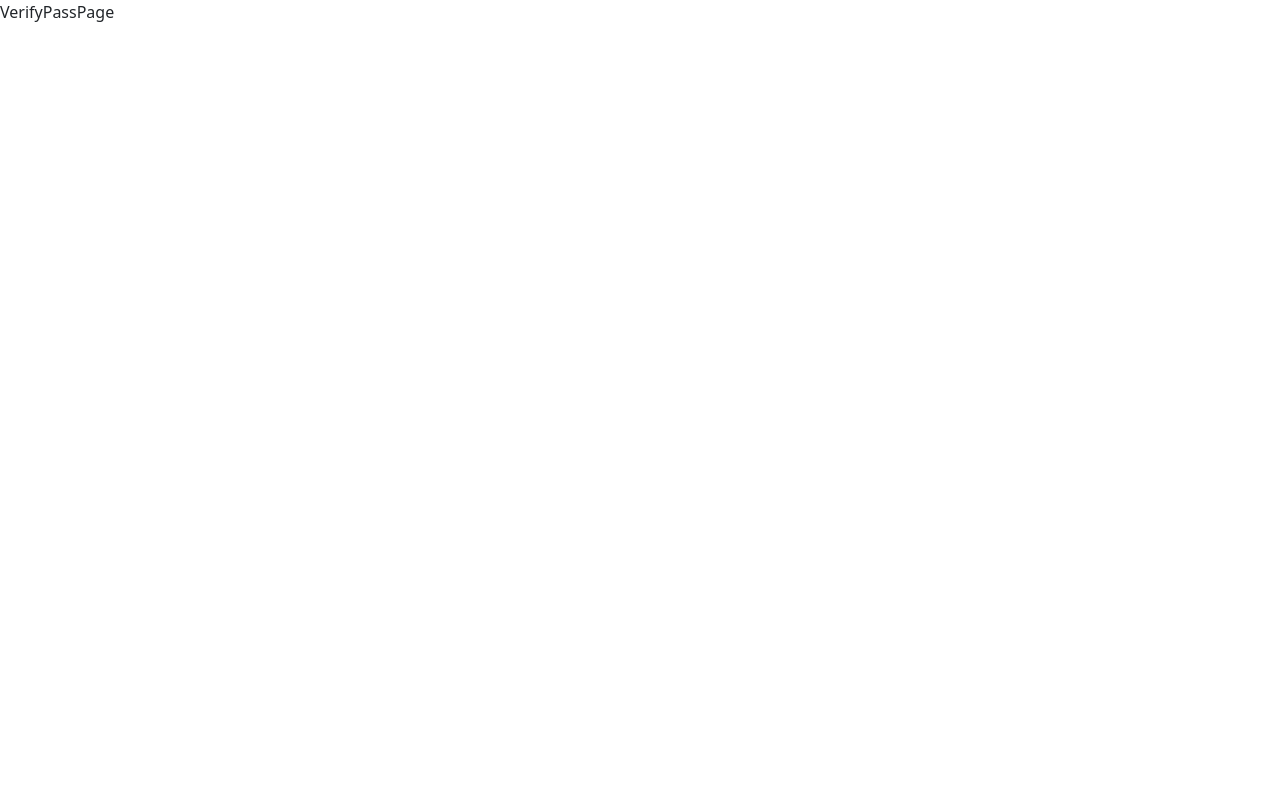
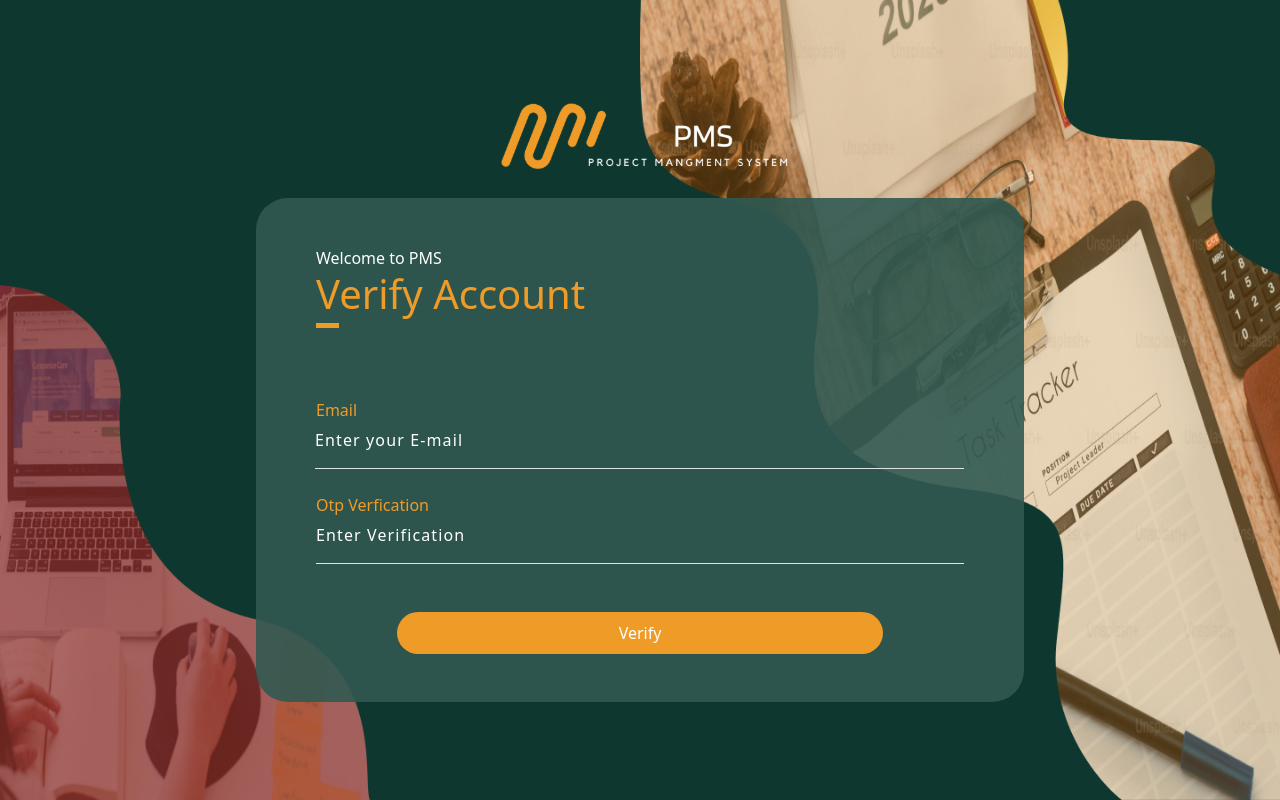
Before and after one commit to Sherif-El-Sheikh/UpskillingEG-Pr02-PMS, a React (Vite) app: page /verify-password in a window 1280 px wide. Built offline with nearby package versions, Linux system fonts and the light colour scheme.

Commit message:
'verifyAccount'

```diff
--- a/src/pages/Auth/VerifyPassPage.tsx
+++ b/src/pages/Auth/VerifyPassPage.tsx
@@ -1,5 +1,107 @@
+import AuthLayout from '../../layouts/AuthLayout'
+import { Form, InputGroup } from 'react-bootstrap'
+import { useState } from 'react'
+import { useForm } from 'react-hook-form'
+import { LoadingSpinner, AuthForm } from "../../components/shared";
+import { apiPublic } from '../../utils/api'
+import { notify } from '../../utils/notify'
+import { useNavigate } from 'react-router-dom'
+
+interface FormData {
+  email: string
+  code: number
+}
+
 const VerifyPassPage = () => {
-  return <div>VerifyPassPage</div>
+
+  const [btnLoading, setBtnLoading] = useState(false)
+  const navigate = useNavigate()
+
+  const {
+    register,
+    handleSubmit,
+    formState: { errors },
+  } = useForm<FormData>()
+
+  const onSubmit = async (data: FormData) => {
+    try {
+      setBtnLoading(true)
+      const response = await apiPublic.put(`/Users/verify`, data)
+      console.log(response)
+      notify({
+        type: 'success',
+        message: response.data.message,
+      })
+      navigate('/login')
+      // eslint-disable-next-line @typescript-eslint/no-explicit-any
+    } catch (error: any) {
+      notify({
+        type: 'error',
+        message: error.response.data.message,
+      })
+    } finally {
+      setBtnLoading(false)
+    }
+  }
+
+
+  return (
+    <AuthLayout bg='1'>
+      <AuthForm>
+      <h1>Verify Account</h1>
+      <Form className='mt-5' onSubmit={handleSubmit(onSubmit)}>
+        {/* Email */}
+        <InputGroup className='mt-4 mb-2'>
+          <span className='field-name'>Email</span>
+          <Form.Control
+            type='text'
+            className='w-100 px-0 pb-3 border-0 border-bottom border-bottom-primary rounded-0 bg-transparent'
+            placeholder='Enter your E-mail'
+            aria-label='Email'
+            {...register('email', {
+              required: 'Email is required',
+              pattern: {
+                value: /^[a-zA-Z0-9._-]+@[a-zA-Z0-9.-]+\.[a-zA-Z]{2,6}$/,
+                message: 'Invalid email address',
+              },
+            })}
+          />
+        </InputGroup>
+        {errors.email && (
+          <div className='alert alert-danger py-1 border-0'>
+            {errors.email.message}
+          </div>
+        )}
+
+        <span className="field-name d-inline-block mt-3">Otp Verfication</span>
+        <InputGroup className="mb-2 position-relative">
+          <Form.Control
+            placeholder="Enter Verification"
+            aria-label="OTP"
+            className="w-100 px-0 pb-3 border-0 border-bottom border-bottom-primary rounded-0 bg-transparent"
+            {...register("code", {
+              required: "OTP is required",
+            })}
+          />
+        </InputGroup>
+        {errors.code && (
+          <div className="alert alert-danger py-1 border-0">
+            {errors.code.message}
+          </div>
+        )}
+
+
+        {/* Submit */}
+        <button
+          type='submit'
+          className='d-block btn submit-btn w-75 mt-5 mx-auto rounded-5 py-2 text-white '
+        >
+          {btnLoading ? <LoadingSpinner loadingTxt='Verifying' /> : 'Verify'}
+        </button>
+      </Form>
+      </AuthForm>
+    </AuthLayout>
+  )
 }
 
 export default VerifyPassPage
```
